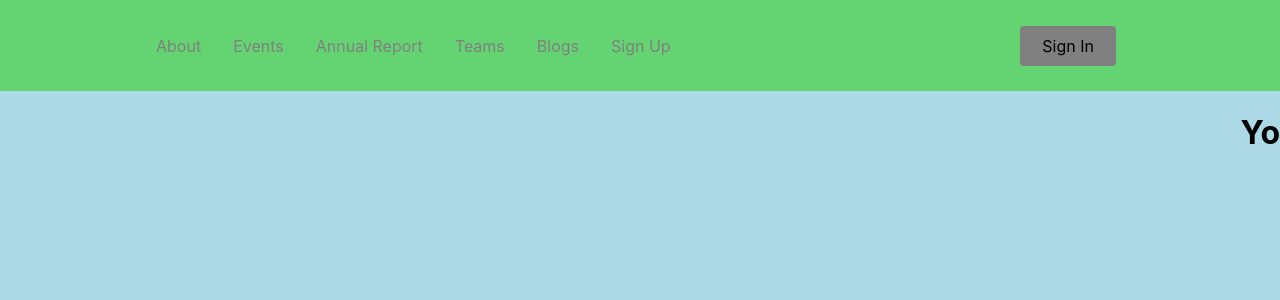
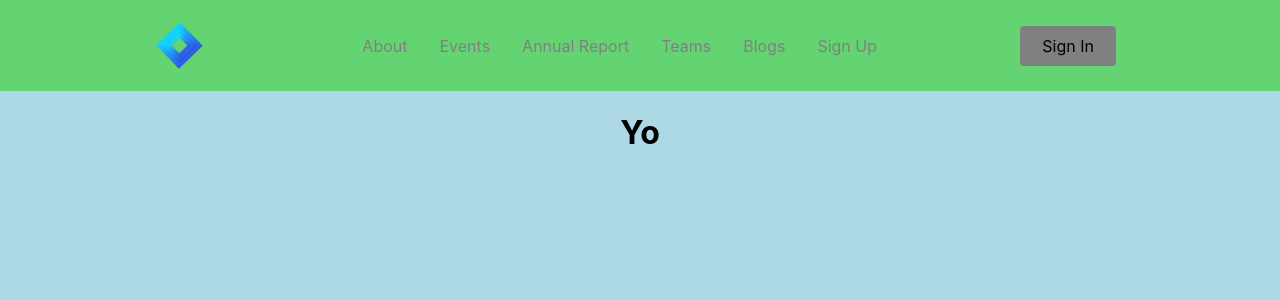
Before and after one commit to DudeUnoob/reactweb, a React (Create React App) app: page / in a window 1280 px wide. Shown: the top 300 px of the page. Built offline with nearby package versions, Linux system fonts and the light colour scheme.

Commit message:
update on home button and home page

```diff
--- a/src/components/Navbar/index.js
+++ b/src/components/Navbar/index.js
@@ -1,4 +1,5 @@
 import React from 'react';
+import Logo from '../../images/logo.svg';
 import {
 Nav,
 NavLink,
@@ -12,9 +13,13 @@
 return (
 	<>
 	<Nav>
+		<NavLink to="/">
+		<img src={Logo} alt='logo' />
+		</NavLink>
 		<Bars />
 
 		<NavMenu>
+
 		<NavLink to='/about' activestyle="true">
 			About
 		</NavLink>
--- a/src/pages/index.js
+++ b/src/pages/index.js
@@ -6,7 +6,7 @@
     <div
     style={{
         display: 'flex',
-        justifyContent: 'Right',
+        justifyContent: 'Center',
         alignItems: 'Right',
         height: '100vh'
     }}>
```
